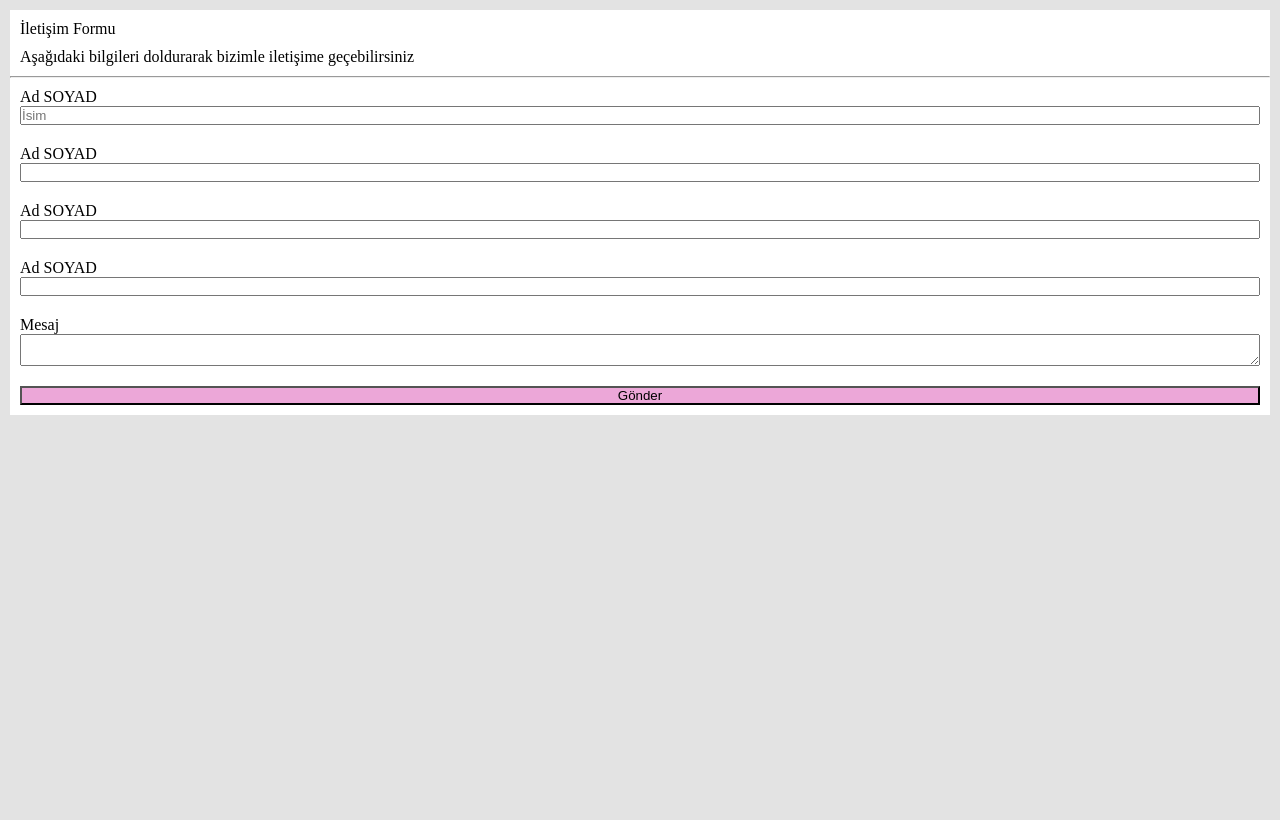
After one commit to mahmutcancokcapar/denemeler, a PHP site: page /yeni.html in a window 1280 px wide. The commit adds this page. Run offline with PHP 8.4, Linux system fonts and the light colour scheme.

Commit message:
ikininci ödev eklendi

```diff
--- a/odevler/birinci_odev/anasayfa.html
+++ b/odevler/birinci_odev/anasayfa.html
@@ -33,9 +33,9 @@
           <li>
             <div class="ogeler">
               Telefon numarası
-              <span class="inputs">
-                <input type="number" />
-              </span>
+              <div class="numberinput">
+                <input class="input" type="number" />
+              </div>
             </div>
           </li>
           <hr />
--- /dev/null
+++ b/odevler/birinci_odev/yeni.css
@@ -0,0 +1,34 @@
+* {
+    padding: 0px;
+    margin: 0px;
+}
+.main-container {
+    height: 100%;
+    background-color: #e3e3e3;
+    padding: 10px;
+}
+.header-container {
+    display: flex;
+    flex-direction: column;
+    background-color: white;
+    padding: 10px;
+    gap: 10px;
+}
+.content-container {
+    background-color: white;
+    gap: 10px;
+    padding: 10px;
+    display: flex;
+    flex-direction: column;
+}
+.item-container {
+    display: flex;
+    flex-direction: column;
+    margin-bottom: 10px;
+}
+.button{
+    background-color: rgb(236, 167, 216);
+}
+.button:hover {
+    opacity: 0.8;
+}
--- /dev/null
+++ b/odevler/birinci_odev/yeni.html
@@ -0,0 +1,45 @@
+<html>
+  <head>
+    <meta charset="UTF-8" />
+    <meta name="viewport" content="width=device-width, initial-scale=1.0" />
+    <title>Document</title>
+    <link rel="stylesheet" href="./yeni.css" type="text/css" />
+  </head>
+  <body>
+    <div class="main-container">
+      <div class="header-container">
+        <span>İletişim Formu</span>
+        <span
+          >Aşağıdaki bilgileri doldurarak bizimle iletişime geçebilirsiniz</span
+        >
+      </div>
+      <hr />
+      <div class="content-container">
+        <div class="item-container">
+          <span>Ad SOYAD</span>
+          <input
+            type="text"
+            placeholder="İsim"
+          />
+        </div>
+        <div class="item-container">
+          <span>Ad SOYAD</span>
+          <input type="text" />
+        </div>
+        <div class="item-container">
+          <span>Ad SOYAD</span>
+          <input type="text" />
+        </div>
+        <div class="item-container">
+          <span>Ad SOYAD</span>
+          <input type="text" />
+        </div>
+        <div class="item-container">
+          <span>Mesaj</span>
+          <textarea></textarea>
+        </div>
+        <button class="button">Gönder</button>
+      </div>
+    </div>
+  </body>
+</html>
```
Also changed, not shown: odevler/birinci_odev/anasayfa-style.css (+7 -0 lines), odevler/ikinci_odev/hesap_makinesi.html (added, +62 -0 lines), odevler/ikinci_odev/style_hesap.css (added, +14 -0 lines).
